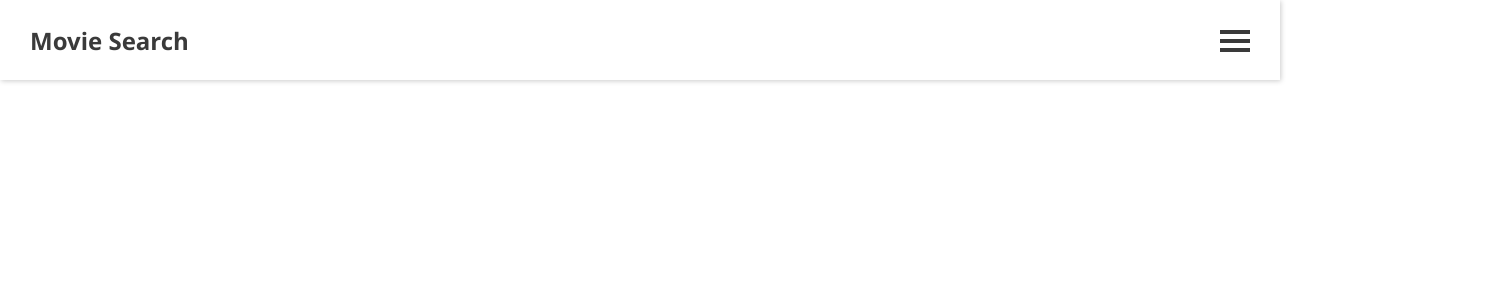
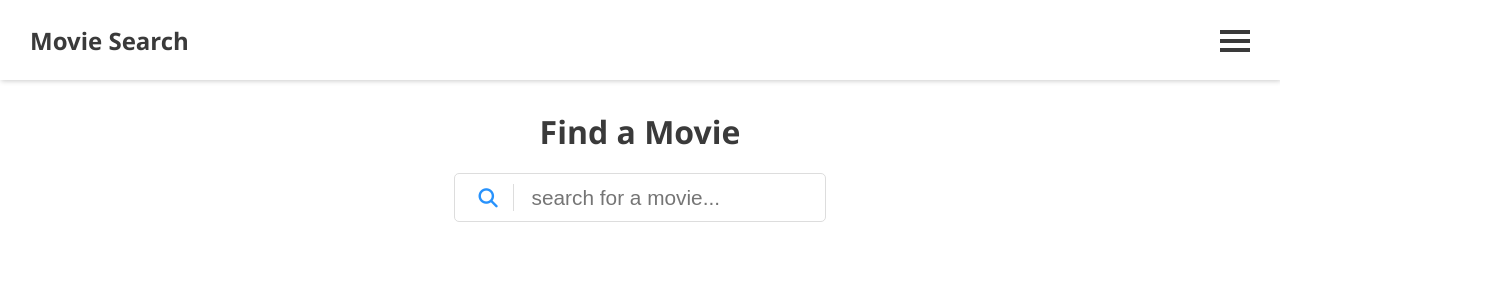
Before and after one commit to rubencns/movie-search, a React (Create React App) app: page / in a window 1280 px wide. Shown: the top 300 px of the page, 1488 px wide, since content can reach past the window. Built offline with nearby package versions, Linux system fonts and the light colour scheme.

Commit message:
Add Home and SearchBar components

```diff
--- a/public/index.html
+++ b/public/index.html
@@ -1,16 +1,19 @@
 <!DOCTYPE html>
 <html lang="en">
+
 <head>
   <meta charset="utf-8" />
   <meta name="viewport" content="width=device-width, initial-scale=1" />
   <meta name="theme-color" content="#000000" />
   <meta name="description" content="Movie search website" />
   <link rel="manifest" href="%PUBLIC_URL%/manifest.json" />
-
+  <script src="https://kit.fontawesome.com/4bf67927af.js" crossorigin="anonymous"></script>
   <title>Movie Search</title>
 </head>
+
 <body>
   <noscript>You need to enable JavaScript to run this app.</noscript>
   <div id="root"></div>
 </body>
+
 </html>
--- a/src/components/App.jsx
+++ b/src/components/App.jsx
@@ -1,10 +1,12 @@
 import React from "react";
 import main from "../scss/main.scss";
 import Header from './Header.jsx';
+import Home from './Home.jsx';
 
 const App = () => (
     <>
         <Header />
+        <Home />
     </>
 )
 
--- /dev/null
+++ b/src/components/Home.jsx
@@ -0,0 +1,14 @@
+import React from 'react';
+import SearchBar from './SearchBar.jsx';
+
+const Home = () => (
+    <main className="main">
+        <div className="search">
+            <h1 className="search-heading">Find a Movie</h1>
+            <SearchBar />
+        </div>
+        <div className="movie-container"></div>
+    </main>
+);
+
+export default Home;
--- /dev/null
+++ b/src/components/SearchBar.jsx
@@ -0,0 +1,13 @@
+import React from 'react';
+
+const SearchBar = () => (
+
+    <div className="search-bar">
+        <div className="search-icon">
+            <i className="fas fa-search"></i>
+        </div>
+        <input type="text" className="search-input" placeholder="search for a movie..." />
+    </div>
+);
+
+export default SearchBar;
--- a/src/scss/main.scss
+++ b/src/scss/main.scss
@@ -52,10 +52,10 @@ body {
             position: absolute;
             top: 82px;
             right: 0;
-            transform: translate3d(100%, 0, 0);
+            /* transform: translate3d(100%, 0, 0); */
             background: #fff;
             border-radius: 5px;
-            @include transition;
+            /* @include transition; */
             @include boxShadow;
 
             &.show {
@@ -117,3 +117,45 @@ body {
         }
     }
 }
+
+.main {
+
+    .search {
+        padding: 30px;
+        width: 100%;
+        display: flex;
+        flex-direction: column;
+        justify-content: space-around;
+        align-items: center;
+        /* background: #eee; */
+        border-radius: 5px;
+
+        &-heading {
+            margin-bottom: 20px;
+        }
+
+        &-bar {
+            border: 1px solid #ddd;
+            border-radius: 5px;
+            display: flex;
+            justify-content: space-around;
+            align-items: center;
+            padding: 10px 15px;
+            background: #fff;
+
+            .search-input {
+                font-size: 1.3rem;
+                padding: 0 10px;
+                border-style: none;
+            }
+
+            .search-icon {
+                margin: 0 8px;
+                padding-right: 15px;
+                font-size: 1.2rem;
+                color: $primary-color;
+                border-right: 1px solid #ddd;
+            }
+        }
+    }
+}
```
Lines whose indentation alone changed are shown as unchanged.
